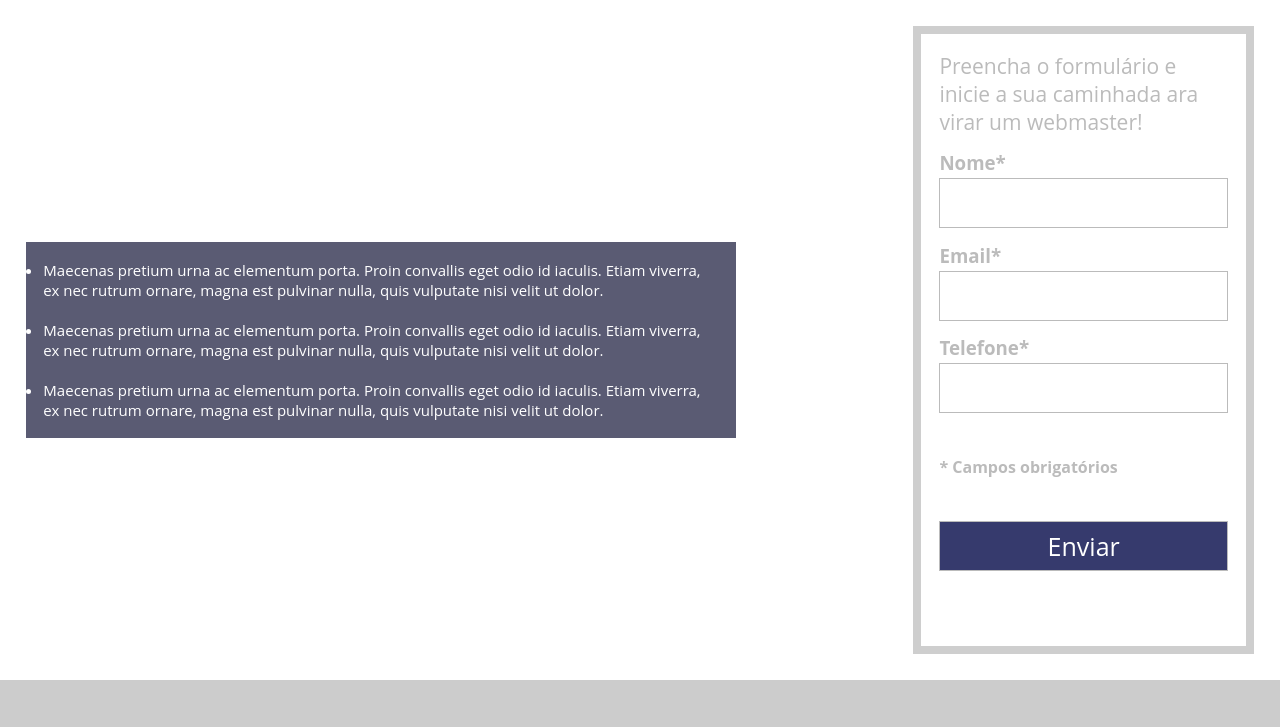
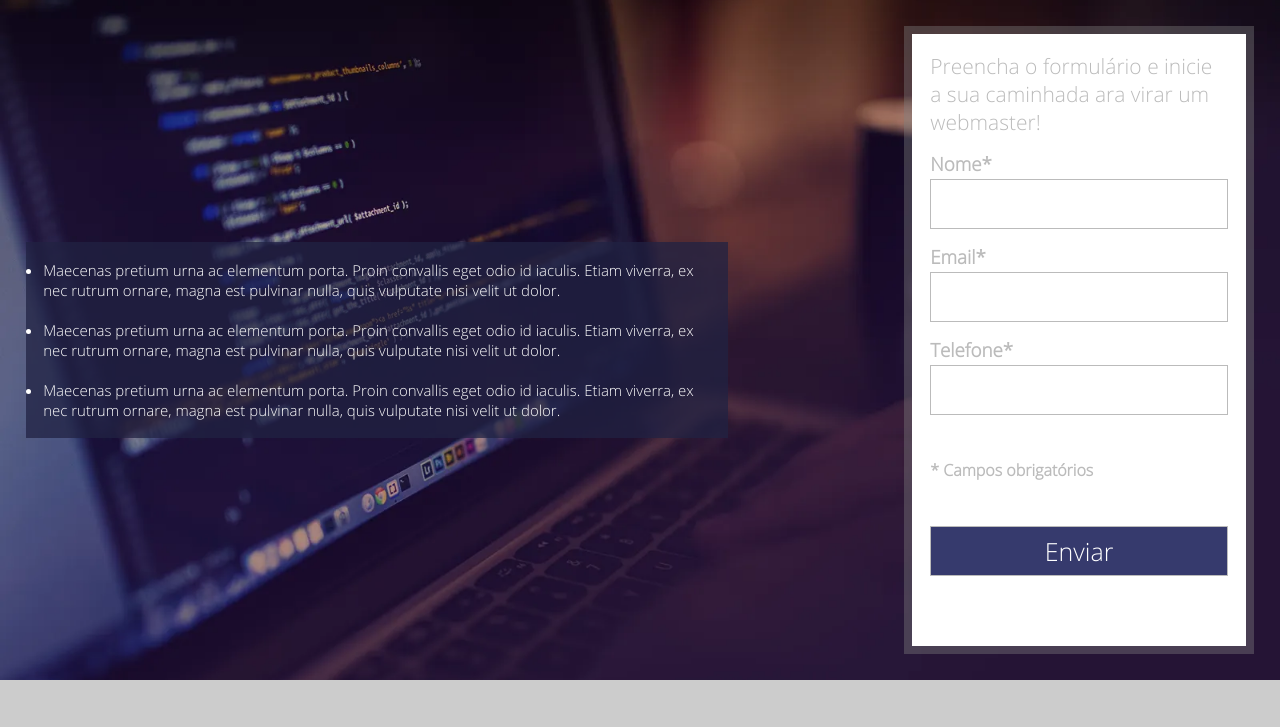
Before and after one commit to EncryptKalean/Landing-page-basica, a plain HTML site: page index.html in a window 1280 px wide. Shown: the part 60-787 px from the top of the page. Drawn offline with Linux system fonts and the light colour scheme; the site is published under a folder, as on GitHub Pages, so addresses that start at the root find nothing.

Commit message:
Update style.css

```diff
--- a/src/style.css
+++ b/src/style.css
@@ -2,7 +2,7 @@
 
 @font-face {
     font-family: 'Open Sans';
-    src: url('/src/OpenSans-Light.ttf');} /* <-- Isso não era necessário. Foi só um treino de importação de fonte. */
+    src: url('OpenSans-Light.ttf');} /* <-- Isso não era necessário. Foi só um treino de importação de fonte. */
 
 :root{
     --cortema1:#212343;
@@ -27,7 +27,7 @@ h1{
     height: 85dvh;
     width: 100%;
     padding: 2%;
-    background-image: url('/src/header_bg.webp');
+    background-image: url('header_bg.webp');
     background-size: cover;
     background-position: center;
     align-items: center;
```
